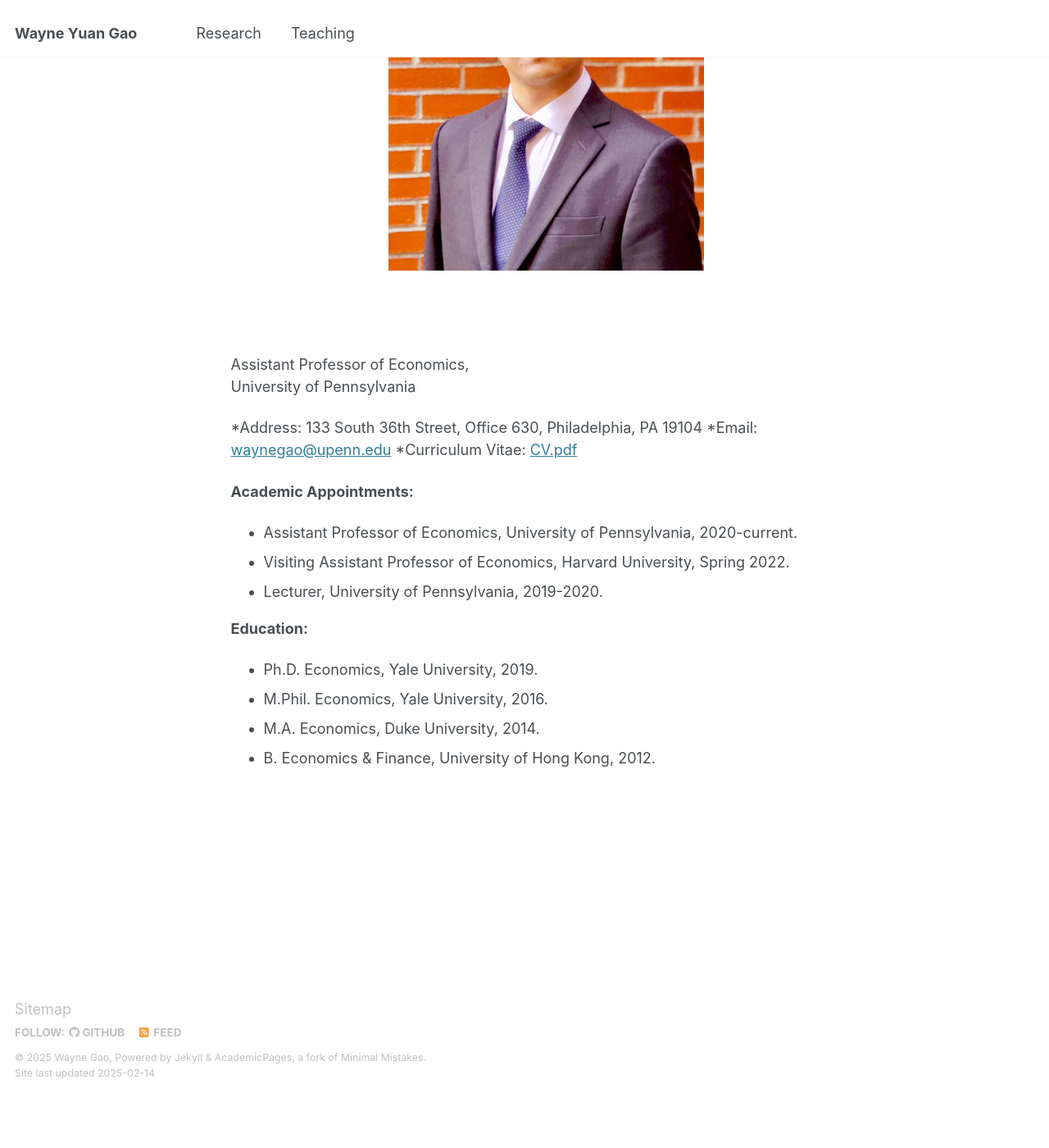
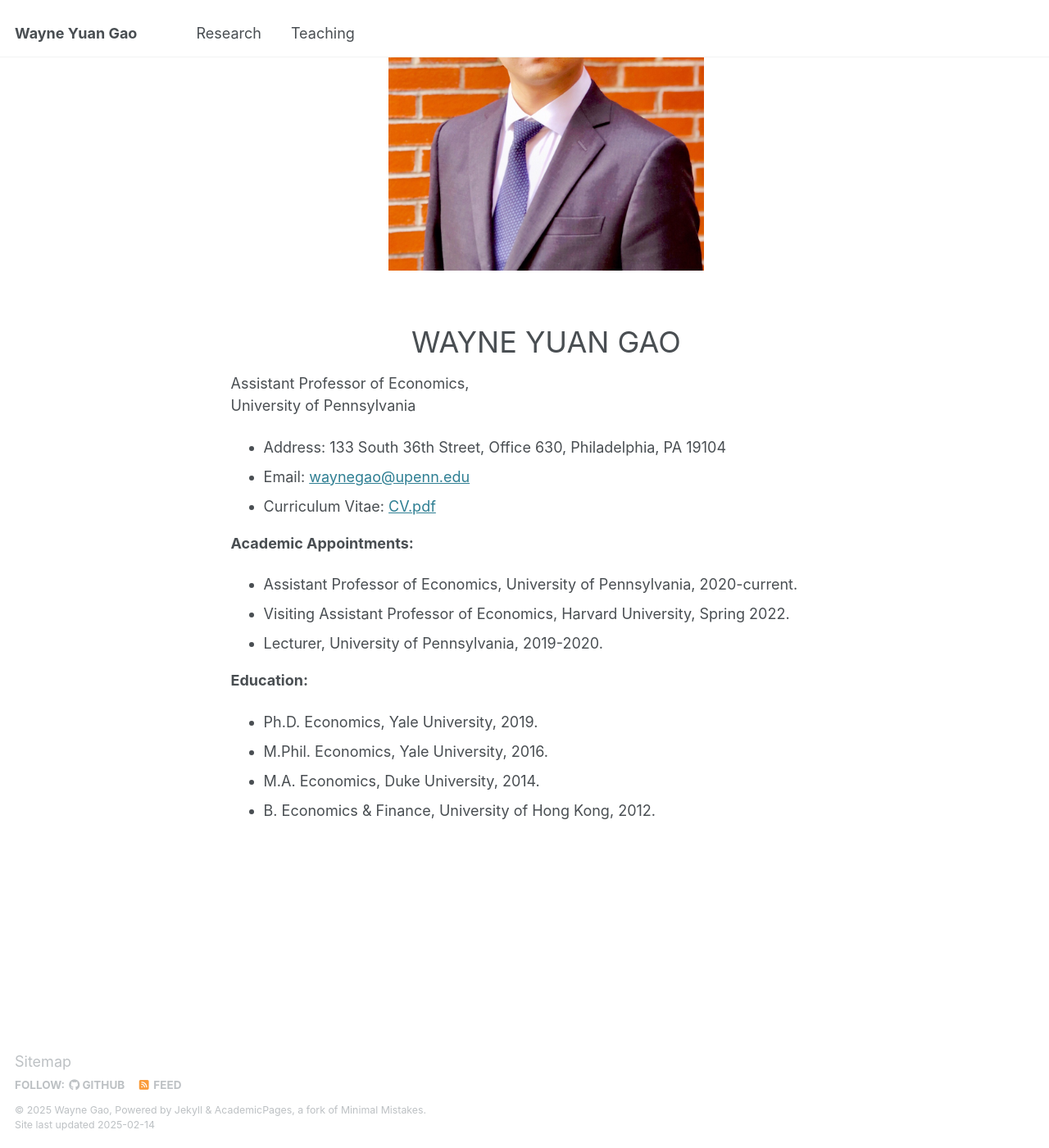
Before and after one commit to wayne-y-gao/wayne-y-gao.github.io, a Jekyll site: the page built from _pages/about.md, in a window 1280 px wide and 1400 px high, scrolled down 321 px. Shown: the whole window at 82% size. Built offline with Jekyll 4.4.1, drawn with Linux system fonts in a browser that asks for light colours; before the commit the page ends 1658 px from its top, so only the background shows below that.

Commit message:
Update about.md

```diff
--- a/_pages/about.md
+++ b/_pages/about.md
@@ -13,14 +13,29 @@ redirect_from:
 </div>
 <p>&nbsp;</p>
 
-<br />
+<style>
+  .sticky-header {
+    position: -webkit-sticky;
+    position: sticky;
+    top: 0;
+    background-color: white;
+    padding: 10px;
+    font-size: 2em;
+    text-align: center;
+    z-index: 1000;
+  }
+</style>
+
+<div class="sticky-header">
+  WAYNE YUAN GAO
+</div>
 
 Assistant Professor of Economics,\
 University of Pennsylvania
 
-*Address: 133 South 36th Street, Office 630, Philadelphia, PA 19104
-*Email: [waynegao@upenn.edu](mailto:waynegao@upenn.edu)
-*Curriculum Vitae: [CV.pdf](files/GaoWayne_CV250210.pdf)
+* Address: 133 South 36th Street, Office 630, Philadelphia, PA 19104
+* Email: [waynegao@upenn.edu](mailto:waynegao@upenn.edu)
+* Curriculum Vitae: [CV.pdf](files/GaoWayne_CV250210.pdf)
 
 **Academic Appointments:**
 * Assistant Professor of Economics, University of Pennsylvania, 2020-current.
```
